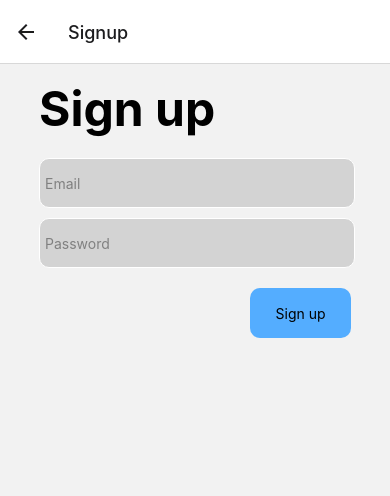
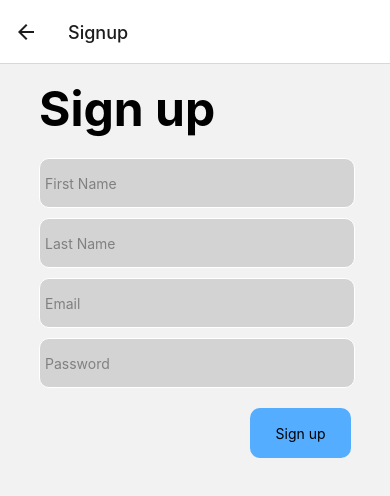
Before and after one commit to jrstrts/WhatsThatApp, a React Native app: screen /Signup in a window 390 px wide. Shown: the top 496 px of the page. Built offline with nearby package versions, Linux system fonts and the light colour scheme.

Commit message:
Add first and last name inputs to Signup
Add first and last name inputs to Signup, in line with server request requirements

```diff
--- a/components/fragments/signup.js
+++ b/components/fragments/signup.js
@@ -16,12 +16,28 @@ class Signup extends Component {
     super(props);
 
     this.state = {
+      firstName: '',
+      lastName: '',
       email: '',
       password: '',
       statusText: '',
       statusColor: 'black',
     };
   }
+
+  handleFirstNameInput = (firstName) => {
+    if (this.state.statusText != '') {
+      this.setState({statusText: ''});
+    }
+    this.setState({firstName: firstName});
+  };
+
+  handleLastNamelInput = (lastName) => {
+    if (this.state.statusText != '') {
+      this.setState({statusText: ''});
+    }
+    this.setState({lastName: lastName});
+  };
 
   handleEmailInput = (email) => {
     if (this.state.statusText != '') {
@@ -75,6 +91,22 @@ class Signup extends Component {
         </View>
 
         <View style={signupStyles.inputContainer}>
+          <TextInput
+            style={[signupStyles.inputs, signupStyles.elements]}
+            placeholderTextColor={'grey'}
+            inputMode='text'
+            placeholder='First Name'
+            onChangeText={this.handleFirstNameInput}
+            value={this.state.firstName}
+          />
+          <TextInput
+            style={[signupStyles.inputs, signupStyles.elements]}
+            placeholderTextColor={'grey'}
+            inputMode='text'
+            placeholder='Last Name'
+            onChangeText={this.handleLastNamelInput}
+            value={this.state.lastName}
+          />
           <TextInput
             style={[signupStyles.inputs, signupStyles.elements]}
             placeholderTextColor={'grey'}
```
